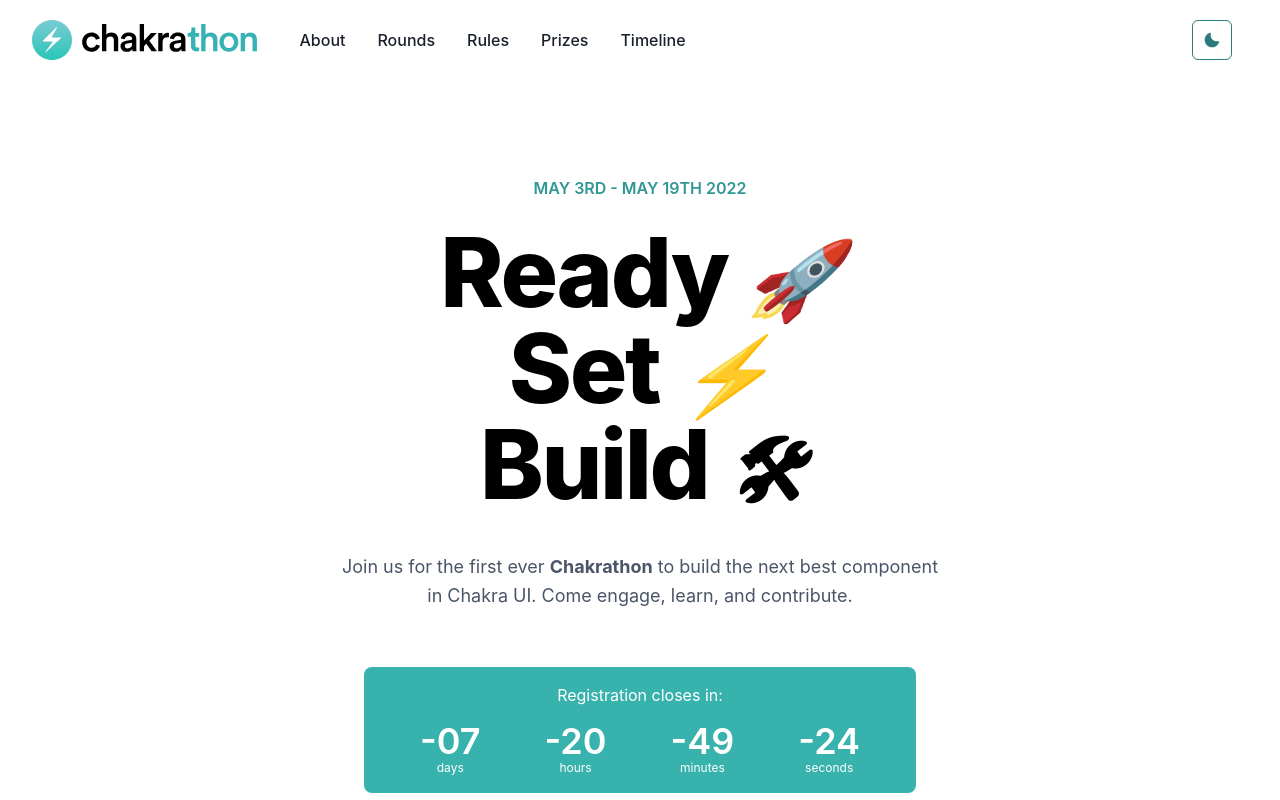
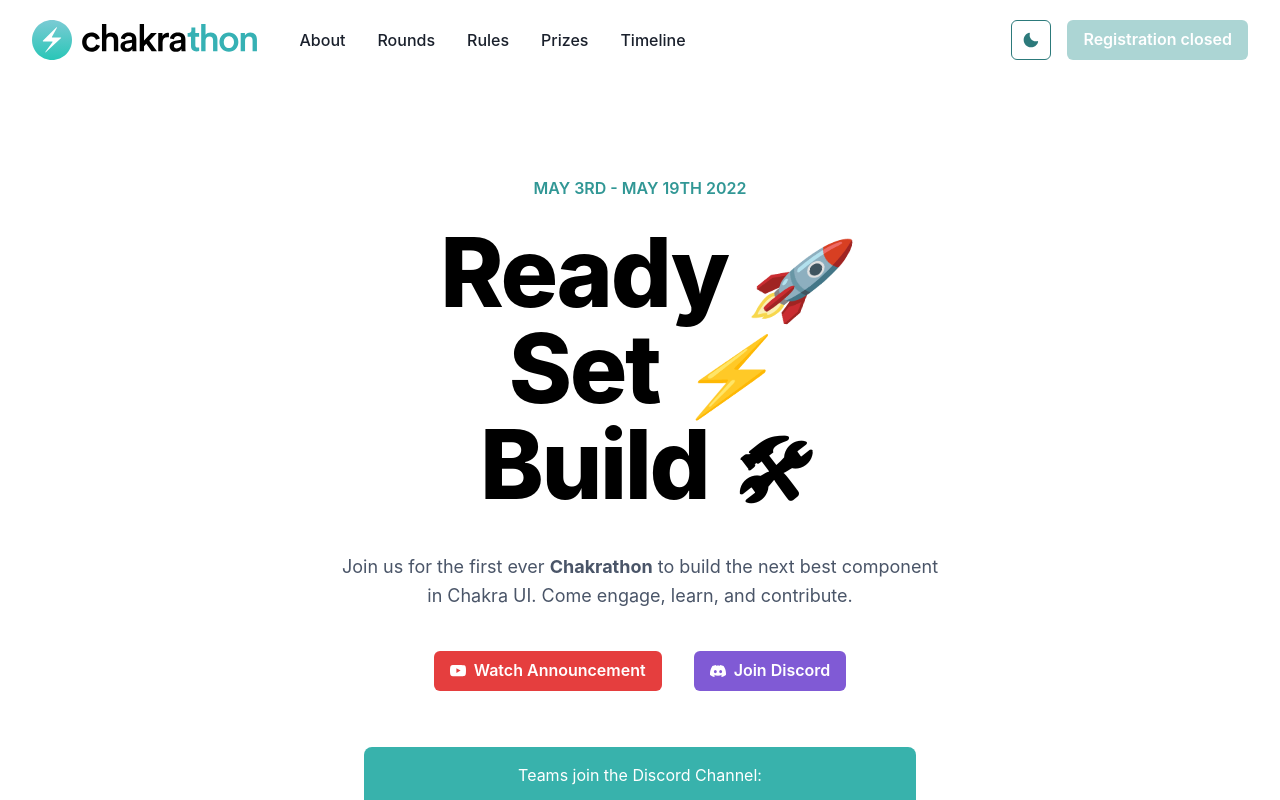
Before and after one commit to chakra-ui/hackathon, a Next.js app: page / in a window 1280 px wide. Shown: the top 800 px of the page. Built offline with nearby package versions, Linux system fonts and the light colour scheme.

Commit message:
registration closes changes

```diff
--- a/src/components/Header.tsx
+++ b/src/components/Header.tsx
@@ -1,29 +1,36 @@
-import { Box, Center, Heading, Text } from '@chakra-ui/react';
+import {
+  Box,
+  Button,
+  Center,
+  Flex,
+  Heading,
+  Link,
+  Text,
+} from '@chakra-ui/react';
 import * as React from 'react';
-import { RegisterButton } from './RegisterButton';
 import { Timer } from './Timer';
 
 export const Header = () => {
   return (
     <Box
-      as='section'
+      as="section"
       maxW={{ base: 'xl', md: '2xl' }}
-      mx='auto'
+      mx="auto"
       px={{ base: '6', md: '8' }}
-      py='20'
-      textAlign='center'
+      py="20"
+      textAlign="center"
     >
-      <Text textTransform='uppercase' fontWeight='semibold' color='accentText'>
+      <Text textTransform="uppercase" fontWeight="semibold" color="accentText">
         May 3rd - May 19th 2022
       </Text>
 
       <Heading
-        mt='6'
+        mt="6"
         fontSize={{ base: '4rem', md: '6rem' }}
-        lineHeight='1'
-        fontWeight='extrabold'
-        letterSpacing='tight'
-        color='defaultHeading'
+        lineHeight="1"
+        fontWeight="extrabold"
+        letterSpacing="tight"
+        color="defaultHeading"
         sx={{
           span: {
             display: 'block',
@@ -43,16 +50,66 @@ export const Header = () => {
           Build <i>🛠</i>
         </span>
       </Heading>
-      <Box py='10'>
-        <Text color='defaultBody' fontSize='lg' lineHeight='tall'>
+      <Box py="10">
+        <Text color="defaultBody" fontSize="lg" lineHeight="tall">
           Join us for the first ever <b>Chakrathon</b> to build the next best
           component in Chakra UI. Come engage, learn, and contribute.
         </Text>
-        <Box display={{ lg: 'none' }} mt='5'>
-          <RegisterButton />
-        </Box>
+        <Flex
+          mt={10}
+          flexDirection={{ base: 'column', md: 'row' }}
+          justifyContent="center"
+          alignItems="center"
+        >
+          <Button
+            as={Link}
+            href="https://www.youtube.com/watch?v=JuIBuy3qd_U"
+            colorScheme="red"
+            isExternal={true}
+            leftIcon={
+              <svg
+                stroke="currentColor"
+                fill="currentColor"
+                strokeWidth="0"
+                viewBox="0 0 16 16"
+                height="1em"
+                width="1em"
+                xmlns="http://www.w3.org/2000/svg"
+              >
+                <path d="M8.051 1.999h.089c.822.003 4.987.033 6.11.335a2.01 2.01 0 0 1 1.415 1.42c.101.38.172.883.22 1.402l.01.104.022.26.008.104c.065.914.073 1.77.074 1.957v.075c-.001.194-.01 1.108-.082 2.06l-.008.105-.009.104c-.05.572-.124 1.14-.235 1.558a2.007 2.007 0 0 1-1.415 1.42c-1.16.312-5.569.334-6.18.335h-.142c-.309 0-1.587-.006-2.927-.052l-.17-.006-.087-.004-.171-.007-.171-.007c-1.11-.049-2.167-.128-2.654-.26a2.007 2.007 0 0 1-1.415-1.419c-.111-.417-.185-.986-.235-1.558L.09 9.82l-.008-.104A31.4 31.4 0 0 1 0 7.68v-.123c.002-.215.01-.958.064-1.778l.007-.103.003-.052.008-.104.022-.26.01-.104c.048-.519.119-1.023.22-1.402a2.007 2.007 0 0 1 1.415-1.42c.487-.13 1.544-.21 2.654-.26l.17-.007.172-.006.086-.003.171-.007A99.788 99.788 0 0 1 7.858 2h.193zM6.4 5.209v4.818l4.157-2.408L6.4 5.209z"></path>
+              </svg>
+            }
+          >
+            Watch Announcement
+          </Button>
+          <Button
+            as={Link}
+            href="https://discord.gg/chakra-ui"
+            colorScheme="purple"
+            isExternal={true}
+            ml={{ base: 0, md: 8 }}
+            mt={{ base: 4, md: 0 }}
+            leftIcon={
+              <svg
+                stroke="currentColor"
+                fill="currentColor"
+                strokeWidth="0"
+                role="img"
+                viewBox="0 0 24 24"
+                height="1em"
+                width="1em"
+                xmlns="http://www.w3.org/2000/svg"
+              >
+                <title></title>
+                <path d="M20.317 4.3698a19.7913 19.7913 0 00-4.8851-1.5152.0741.0741 0 00-.0785.0371c-.211.3753-.4447.8648-.6083 1.2495-1.8447-.2762-3.68-.2762-5.4868 0-.1636-.3933-.4058-.8742-.6177-1.2495a.077.077 0 00-.0785-.037 19.7363 19.7363 0 00-4.8852 1.515.0699.0699 0 00-.0321.0277C.5334 9.0458-.319 13.5799.0992 18.0578a.0824.0824 0 00.0312.0561c2.0528 1.5076 4.0413 2.4228 5.9929 3.0294a.0777.0777 0 00.0842-.0276c.4616-.6304.8731-1.2952 1.226-1.9942a.076.076 0 00-.0416-.1057c-.6528-.2476-1.2743-.5495-1.8722-.8923a.077.077 0 01-.0076-.1277c.1258-.0943.2517-.1923.3718-.2914a.0743.0743 0 01.0776-.0105c3.9278 1.7933 8.18 1.7933 12.0614 0a.0739.0739 0 01.0785.0095c.1202.099.246.1981.3728.2924a.077.077 0 01-.0066.1276 12.2986 12.2986 0 01-1.873.8914.0766.0766 0 00-.0407.1067c.3604.698.7719 1.3628 1.225 1.9932a.076.076 0 00.0842.0286c1.961-.6067 3.9495-1.5219 6.0023-3.0294a.077.077 0 00.0313-.0552c.5004-5.177-.8382-9.6739-3.5485-13.6604a.061.061 0 00-.0312-.0286zM8.02 15.3312c-1.1825 0-2.1569-1.0857-2.1569-2.419 0-1.3332.9555-2.4189 2.157-2.4189 1.2108 0 2.1757 1.0952 2.1568 2.419 0 1.3332-.9555 2.4189-2.1569 2.4189zm7.9748 0c-1.1825 0-2.1569-1.0857-2.1569-2.419 0-1.3332.9554-2.4189 2.1569-2.4189 1.2108 0 2.1757 1.0952 2.1568 2.419 0 1.3332-.946 2.4189-2.1568 2.4189Z"></path>
+              </svg>
+            }
+          >
+            Join Discord
+          </Button>
+        </Flex>
       </Box>
-      <Center py='4'>
+      <Center py="4">
         <Timer />
       </Center>
     </Box>
--- a/src/components/RegisterButton.tsx
+++ b/src/components/RegisterButton.tsx
@@ -3,9 +3,7 @@ import * as React from 'react';
 
 export const RegisterButton = () => {
   const canRegister = Date.now() >= new Date('2022-05-03').getTime();
-  const hasExpired = Date.now() >= new Date('2022-05-06').getTime();
-
-  if (hasExpired) return null;
+  const hasExpired = Date.now() >= new Date('2022-05-05').getTime();
 
   if (!canRegister) {
     return (
@@ -30,10 +28,14 @@ export const RegisterButton = () => {
       colorScheme='teal'
       variant={canRegister ? 'solid' : 'ghost'}
       as='a'
-      href='https://docs.google.com/forms/d/1TxLVq0IWRkmCv4z8Yf5DYm89OxDl5WyWPAexgZRX1WU/edit'
+      disabled={hasExpired}
+      href={
+        !hasExpired &&
+        'https://docs.google.com/forms/d/1TxLVq0IWRkmCv4z8Yf5DYm89OxDl5WyWPAexgZRX1WU/edit'
+      }
       target='_blank'
     >
-      Register now
+      {hasExpired ? 'Registration closed' : 'Register now'}
     </Button>
   );
 };
--- a/src/components/Timeline.tsx
+++ b/src/components/Timeline.tsx
@@ -25,27 +25,27 @@ export const TimelineItem = (props: TimelineItemProp) => {
         minW={{ base: '0', lg: '300px' }}
       >
         <Icon
-          width='auto'
+          width="auto"
           as={Check}
           fontSize={{ base: '2rem', lg: '2.5rem' }}
           color={isActive ? 'activeIcon' : 'muted'}
         />
         <Text
-          lineHeight='tall'
+          lineHeight="tall"
           color={isActive ? 'defaultBody' : 'muted'}
           fontSize={{ base: 'xl', lg: '2xl' }}
-          fontWeight='medium'
+          fontWeight="medium"
         >
           {date}
         </Text>
       </HStack>
 
       <Text
-        lineHeight='tall'
+        lineHeight="tall"
         color={isActive ? 'defaultBody' : 'muted'}
         fontSize={{ base: 'xl', lg: '2xl' }}
-        fontWeight='medium'
-        textAlign='left'
+        fontWeight="medium"
+        textAlign="left"
       >
         {description}
       </Text>
@@ -55,19 +55,19 @@ export const TimelineItem = (props: TimelineItemProp) => {
 
 export const Timeline = () => {
   return (
-    <Box bg='defaultBg' as='section' py='20' id='timeline'>
+    <Box bg="defaultBg" as="section" py="20" id="timeline">
       <Box
         maxW={{ base: 'xl', md: '7xl' }}
-        mx='auto'
+        mx="auto"
         px={{ base: '6', md: '8' }}
-        py='8'
+        py="8"
       >
         <DefaultHeading>Timeline</DefaultHeading>
-        <Stack spacing={{ base: '20', lg: '12' }} my='20'>
+        <Stack spacing={{ base: '20', lg: '12' }} my="20">
           {timelineData.map((item, index) => {
             return (
               <TimelineItem
-                isActive={index < 2}
+                isActive={index < 4}
                 key={index}
                 description={item.description}
                 date={item.date}
--- a/src/components/Timer.tsx
+++ b/src/components/Timer.tsx
@@ -10,15 +10,15 @@ interface TimeUnitProps {
 const TimeUnit = (props: TimeUnitProps) => {
   const { value, label } = props;
   return (
-    <Box textAlign='center'>
+    <Box textAlign="center">
       <Text
-        fontWeight='semibold'
+        fontWeight="semibold"
         fontSize={{ base: 'xl', md: '4xl' }}
-        lineHeight='1'
+        lineHeight="1"
       >
         {value.toLocaleString('en-US', { minimumIntegerDigits: 2 })}
       </Text>
-      <Text fontSize='xs' color='countdownText'>
+      <Text fontSize="xs" color="countdownText">
         {label}
       </Text>
     </Box>
@@ -59,18 +59,18 @@ export const Timer = () => {
 
   return (
     <Box
-      bg='countdownBg'
-      color='countdownText'
-      borderRadius='lg'
-      py='4'
+      bg="countdownBg"
+      color="countdownText"
+      borderRadius="lg"
+      py="4"
       px={{ base: '6', md: '8' }}
     >
-      <Text pb='4'>Registration closes in:</Text>
+      <Text pb="4">Teams join the Discord Channel:</Text>
       <HStack spacing={{ base: '6', lg: '16' }} px={{ base: '4', lg: '6' }}>
-        <TimeUnit value={days} label='days' />
-        <TimeUnit value={hours} label='hours' />
-        <TimeUnit value={minutes} label='minutes' />
-        <TimeUnit value={seconds} label='seconds' />
+        <TimeUnit value={days} label="days" />
+        <TimeUnit value={hours} label="hours" />
+        <TimeUnit value={minutes} label="minutes" />
+        <TimeUnit value={seconds} label="seconds" />
       </HStack>
     </Box>
   );
```
